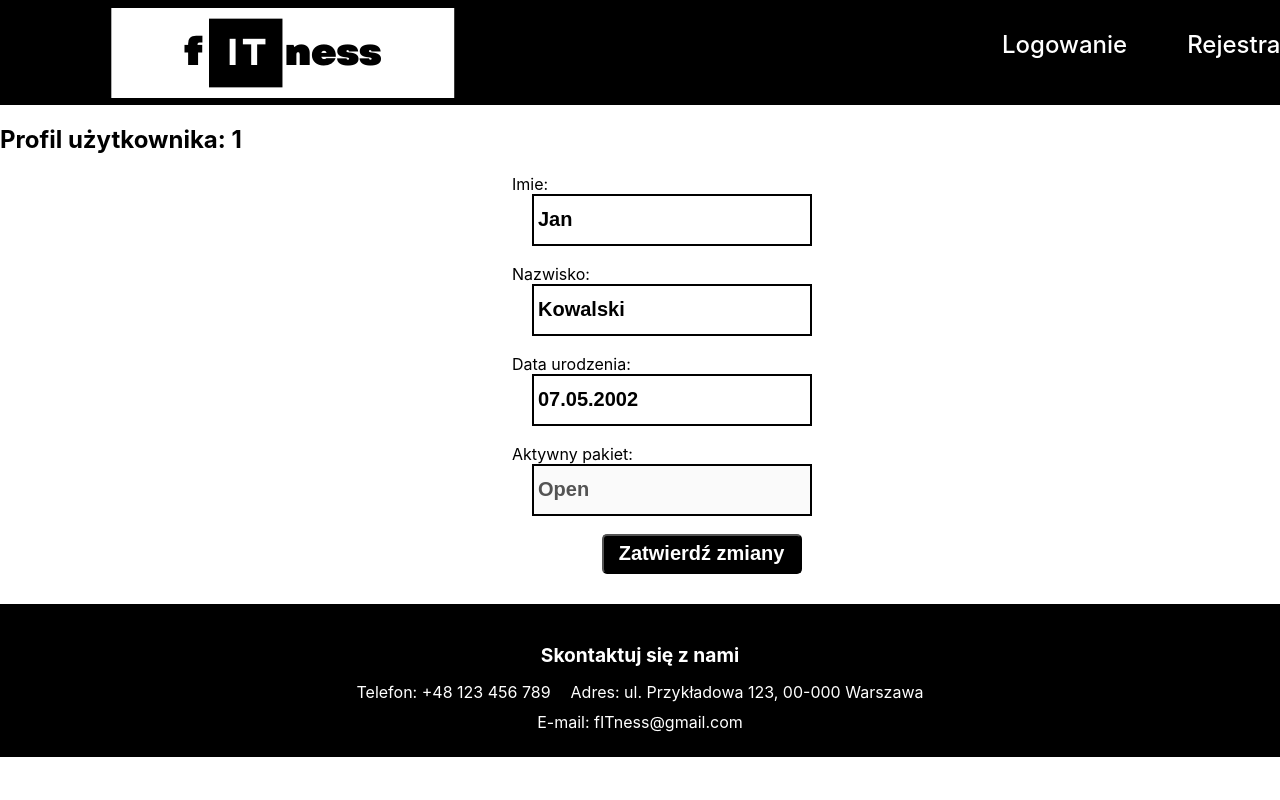
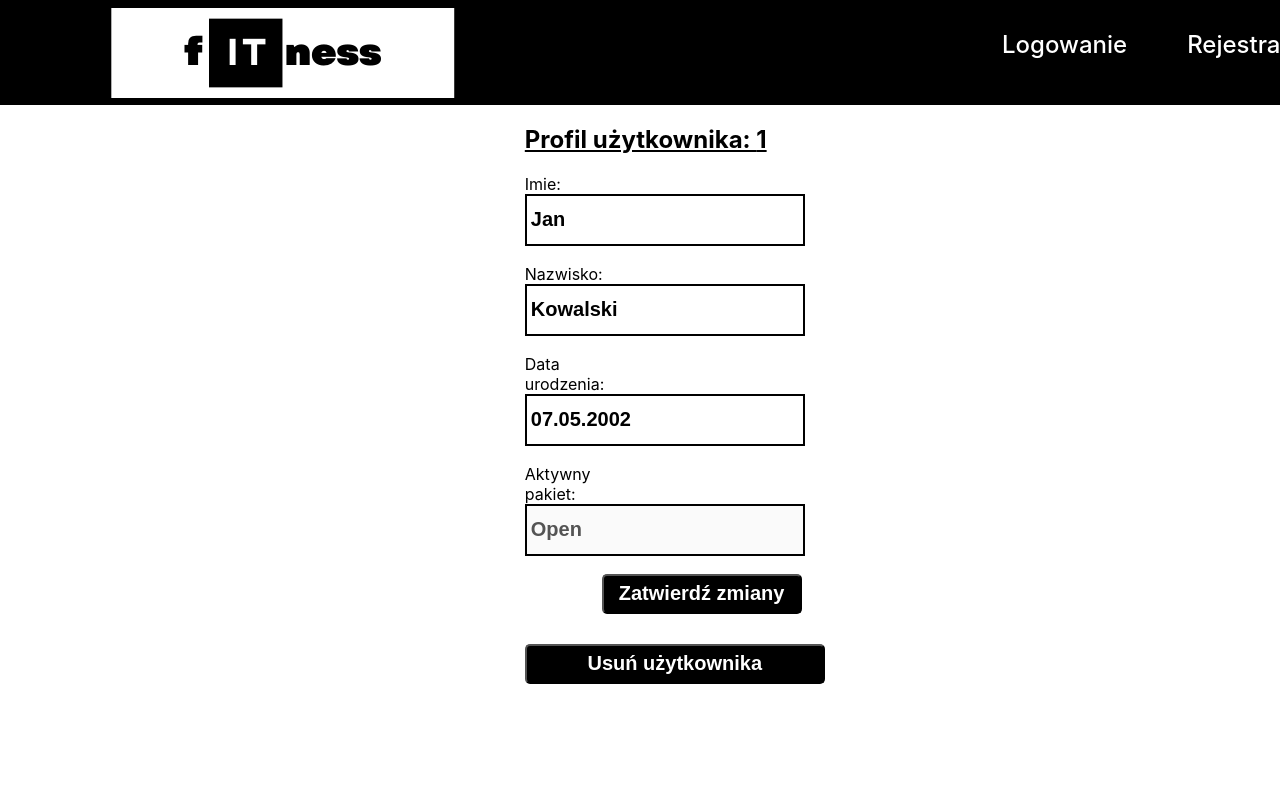
Before and after one commit to bartek-niewiarowski/PZSP2-2023Z-fITness-SzczurySilowni, a React (Create React App) app in the folder portier-app-frontend/: page /user/1 in a window 1280 px wide. Shown: the top 800 px of the page. Built offline with nearby package versions, Linux system fonts and the light colour scheme.

Commit message:
KAN-3 add user details component

```diff
--- a/portier-app-frontend/src/components/MyData/MyData.module.css
+++ b/portier-app-frontend/src/components/MyData/MyData.module.css
@@ -7,7 +7,6 @@
 }
 
 .input {
-    margin-left: 20px;
     height: 40px; /* Dostosuj wysokość do potrzeb */
     width: auto;
     padding: 4px;
@@ -17,7 +16,7 @@
   }
 
 .label {
-    margin-left: 40%;
+    margin-left: 41%;
     margin-right:50%;
     margin-bottom: 8px;
     font-size: 16px;
--- a/portier-app-frontend/src/components/UserDeatils/UserDetails.js
+++ b/portier-app-frontend/src/components/UserDeatils/UserDetails.js
@@ -2,14 +2,35 @@
 import React from 'react';
 import { useParams } from 'react-router-dom';
 import MyData from '../MyData/MyData';
+import styles from './UserDetails.module.css'
+import ConfirmBox from '../ConfirmBox/ConfirmBox';
+import { useState } from 'react';
 
 const UserDetails = ({ users }) => {
   const { userId } = useParams();
 
+  const [isConfirmationOpen, setIsConfirmationOpen] = useState(false);
+
+  const openConfirmationDialog = () => {
+        setIsConfirmationOpen(true);
+  }
+
+  const closeConfirmationDialog = () => {
+        setIsConfirmationOpen(false);
+  }
+
+  const handleDelete = (event) => {
+    event.preventDefault();
+    // Tutaj możesz obsłużyć zatwierdzenie zmian, na przykład wysłać dane na serwer
+    console.log('Usuwam');
+  };
+
   return (
-    <div>
-      <h2>Profil użytkownika: {userId}</h2>
+    <div className={styles.container}>
+      <h2 className={styles.header}>Profil użytkownika: {userId}</h2>
       <MyData/>
+      <button className={styles.button} onClick={openConfirmationDialog}>Usuń użytkownika</button>
+      {isConfirmationOpen && <ConfirmBox message={`Czy na pewno chcesz usunąć użytkownika o id: ${userId}?`} onConfirm={handleDelete} onClose={closeConfirmationDialog}/>}
     </div>
   );
 };
--- a/portier-app-frontend/src/components/UserDeatils/UserDetails.module.css
+++ b/portier-app-frontend/src/components/UserDeatils/UserDetails.module.css
@@ -0,0 +1,32 @@
+.container {
+    display: flex;
+    flex-direction: column;
+    height: 100vh; /* Ustawia wysokość kontenera na 100% wysokości widoku */
+}
+
+.header {
+    margin-left: 41%;
+    font-size: 24px;
+    text-decoration: underline;
+}
+
+.button {
+    margin-bottom: 30px;
+    height: 40px;
+    width: 300px;
+    margin-left: 41%;
+    font-size: 16px;
+    color: white;
+    font-weight: bold;
+    font-size: 20px;
+    background-color: black;
+    border-radius: 5px;
+}
+
+.button:hover {
+    border: 2px solid #f71a29;
+}
+
+.button:active {
+    color: #f71a29;
+}
--- a/portier-app-frontend/src/components/UsersTable/UsersTable.js
+++ b/portier-app-frontend/src/components/UsersTable/UsersTable.js
@@ -10,7 +10,11 @@ const UsersTable = ({ users }) => {
   const [searchLastName, setSearchLastName] = useState('');
   const [searchEmail, setSearchEmail] = useState('');
 
-  const registerUser = (userId) => {
+  const registerEntry = (userId) => {
+    console.log(`Zarejestrowano użytkownika o ID: ${userId}`);
+  }
+
+  const registerExit = (userId) => {
     console.log(`Zarejestrowano użytkownika o ID: ${userId}`);
   }
 
@@ -31,6 +35,7 @@ const UsersTable = ({ users }) => {
           <th>Nazwisko</th>
           <th>Email</th>
           <th>Zarejestruj Wejście</th>
+          <th>Zarejestruj Wyjście</th>
         </tr>
       </thead>
       <tbody>
@@ -80,7 +85,12 @@ const UsersTable = ({ users }) => {
             <td>{user.lastName}</td>
             <td>{user.email}</td>
             <td>
-                <button onClick={() => registerUser(user.id)} className={styles.button}>
+                <button onClick={() => registerEntry(user.id)} className={styles.button}>
+                  Zarejestruj
+                </button>
+            </td>
+            <td>
+                <button onClick={() => registerExit(user.id)} className={styles.button}>
                   Zarejestruj
                 </button>
             </td>
```
